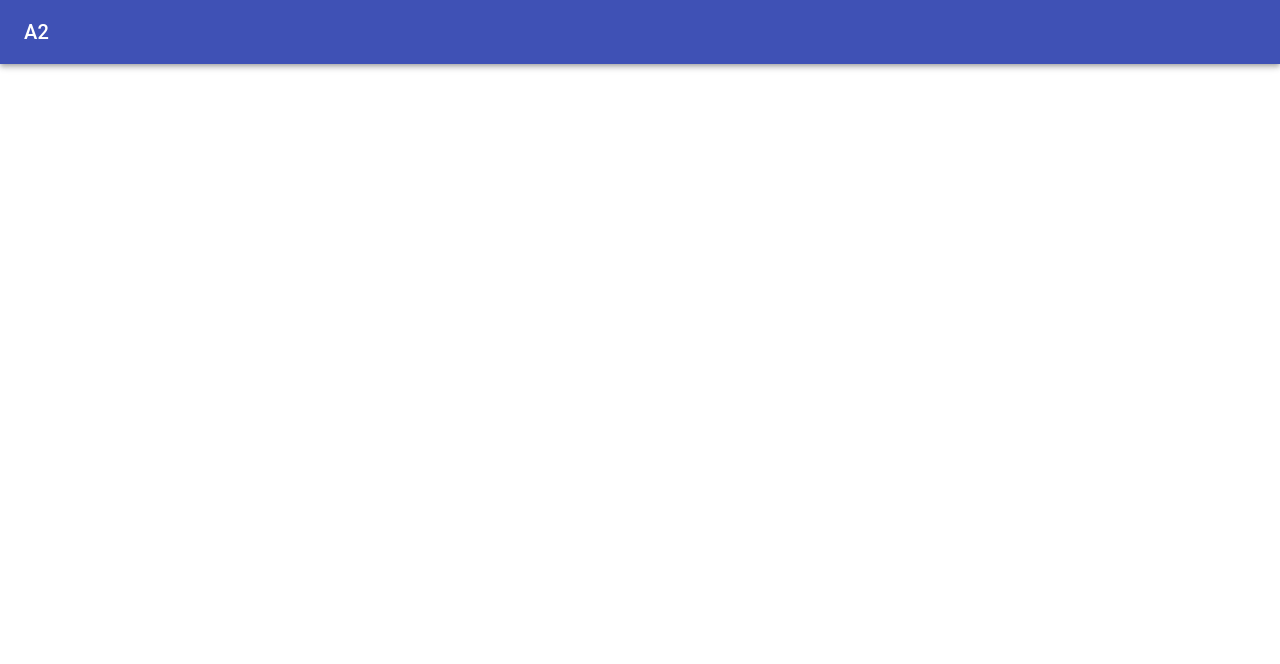
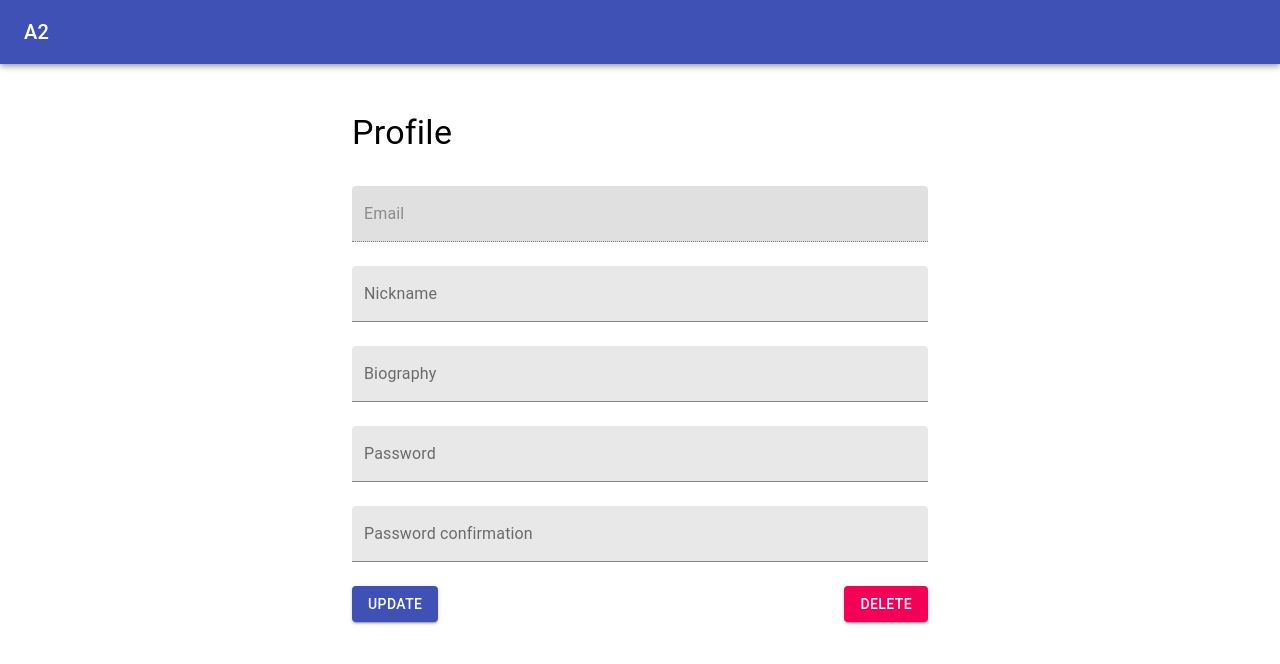
Before and after one commit to TheAvengersInitiative/ProjectA2Front, a React (Create React App) app: page /profile in a window 1280 px wide. Shown: the top 664 px of the page. Built offline with nearby package versions, Linux system fonts and the light colour scheme; no server answers.

Commit message:
pending back integration

```diff
--- a/src/App.js
+++ b/src/App.js
@@ -3,11 +3,17 @@ import { AppBar, Container, Toolbar, Typography, Box } from "@material-ui/core";
 import { Switch, Route, BrowserRouter as Router } from "react-router-dom";
 import ProjectPage from "./pages/proyects/ProjectPage";
 import AddNewProject from "./pages/project/ProjectForm";
-import { addProject, editProject, register, editUserInfoById} from "./utils/Projects";
+import {
+  addProject,
+  editProject,
+  register,
+  editUserInfo,
+} from "./utils/Projects";
 import HomePage from "./pages/home/HomePage";
 import RecoverPassword from "./components/RecoverPassword";
 import ResetPassword from "./components/ResetPassword";
 import Register from "./pages/session/Register";
+import ModifyUser from "./pages/user/ModifyUser";
 
 function App() {
   return (
@@ -29,13 +35,17 @@ function App() {
                   submit={register}
                 />
               </Route>
-              <Route path="/profile/:id">
-                <Register
+              <Route
+                path="/profile"
+                render={(props) => (
+                  <ModifyUser
                     title="Profile"
                     subtitle=""
-                    submit={editUserInfoById}
-                />
-              </Route>
+                    submit={editUserInfo}
+                    {...props}
+                  />
+                )}
+              ></Route>
               <Route
                 exact
                 path="/"
--- a/src/pages/session/Register.js
+++ b/src/pages/session/Register.js
@@ -1,5 +1,5 @@
 import { Box, Button, Container, Grid, Typography } from "@material-ui/core";
-import React, { useEffect } from "react";
+import React from "react";
 import { Formik, Form } from "formik";
 import TextFieldContainer from "../../components/TextFieldContainer";
 import * as yup from "yup";
--- a/src/pages/user/ModifyUser.js
+++ b/src/pages/user/ModifyUser.js
@@ -2,115 +2,86 @@ import {
   Box,
   Button,
   Container,
-    Dialog, DialogActions,
+  Dialog,
+  DialogActions,
   DialogContent,
   DialogContentText,
   DialogTitle,
   Grid,
-    Typography
+  Typography,
 } from "@material-ui/core";
-import React, {useEffect, useState} from "react";
+import React, { useEffect, useState } from "react";
 import { Formik, Form } from "formik";
 import TextFieldContainer from "../../components/TextFieldContainer";
 import * as yup from "yup";
-import {useHistory, useParams} from "react-router-dom";
+import { useHistory } from "react-router-dom";
 
 import { withSnackbar } from "../../components/SnackBarHOC";
-import {getUserInfoById} from "../../utils/Projects";
+import { getUserInfoById, deleteUser } from "../../utils/Projects";
 
 const validationSchema = yup.object().shape({
-    email: yup.string().email().required().nullable(),
-    nickname: yup.string().required().nullable().min(3).max(24),
-    bio: yup.string().nullable().max(500),
-    password: yup
-        .string()
-        .required("Password is required")
-        .min(8, "Password should be of minimum 8 characters length")
-        .max(31, "Password must be less than 32 characters length"),
-    //.oneOf([yup.ref("repeatPassword")], "Passwords do not match"),
+  email: yup.string().email().required().nullable().label("Email"),
+  nickname: yup.string().required().nullable().min(3).max(24).label("Nickname"),
+  biography: yup.string().nullable().max(500).label("Biography"),
+  password: yup.string().required().min(8).max(31).label("Password"),
 
   passwordConfirmation: yup
     .string()
-        .required("Password is required")
-        .min(8, "Password should be of minimum 8 characters length")
-        .max(31, "Password must be less than 32 characters length")
-        .oneOf([yup.ref("password")], "Passwords do not match"),
-    //chequear que las dos passwords sean iguales
+    .required()
+    .min(8)
+    .max(31)
+    .oneOf([yup.ref("password")], "Passwords do not match")
+    .label("Password confirmation"),
 });
 
-export const ModifyUser = (props) => {
-
-    const [initialValues, setInitialValues] = useState({
+const ModifyUser = (props) => {
+  const initialValues = {
     email: "",
     nickname: "",
-        bio: "",
+    biography: "",
     password: "",
     passwordConfirmation: "",
-    });
-    let { id } = useParams();
+  };
 
-    const { showMessage } = props;
+  const { showMessage, submit, subtitle, title } = props;
 
   useEffect(() => {
-        if (id) {
-            getUserInfoById(id)
+    getUserInfoById()
       .then((res) => {
-                    console.log(res.data);
         const value = {};
         Object.keys(res.data).forEach((key) => (value[key] = res.data[key]));
-
-                    setInitialValues(value);
       })
-                .catch(() => {
-                    showMessage("error", "There was an error!");
+      .catch((e) => {
+        showMessage("error", e.response?.data?.errors || "An error ocurred");
       });
-        }
   }, []);
 
-    useEffect(() => {
-        console.log("init ", initialValues);
-    }, [initialValues]);
-
-    return (
-        <>{
-            initialValues.email && (
-            <ShowForm initialValues={initialValues} id={id} {...props} />
-            )
-        }
-        </>
-    );
-};
-
-export const ShowForm = (props) => {
-    const { title, subtitle, submit, showMessage, initialValues } = props;
   const history = useHistory();
 
-    const [open, setOpen] = React.useState(false);
+  const [open, setOpen] = useState(false);
 
   const handleClickOpen = () => {
     setOpen(true);
   };
-    const handleGoHome = (values) => {
+  const handleGoHome = async () => {
     try {
-            //borrar el usuario. falta end point
-
+      await deleteUser();
       showMessage("success", `Succesfully deleted your account`);
 
       setTimeout(() => {
-                history.push('/home');
+        history.push("/home");
       }, 1000);
     } catch (e) {
-            showMessage("error", "An error ocurred");
+      showMessage("error", e.response?.data?.errors || "An error ocurred");
     }
-
   };
-    const handleClose = () =>{
+  const handleClose = () => {
     setOpen(false);
-    }
+  };
 
   const onSubmit = async (values) => {
     try {
-            await submit(id, values)
+      await submit(values);
 
       showMessage("success", `Succesfully created user`);
 
@@ -118,7 +89,7 @@ export const ShowForm = (props) => {
         history.push(`/login`);
       }, 1000);
     } catch (e) {
-            showMessage("error", "An error ocurred");
+      showMessage("error", e.response?.data?.errors || "An error ocurred");
     }
   };
   return (
@@ -148,6 +119,7 @@ export const ShowForm = (props) => {
                           id="email"
                           label="Email"
                           formikProps={formikProps}
+                          disabled
                         />
                       </Grid>
                       <Grid item xs={12}>
@@ -159,8 +131,8 @@ export const ShowForm = (props) => {
                       </Grid>
                       <Grid item xs={12}>
                         <TextFieldContainer
-                                                    id="bio"
-                                                    label="Bio"
+                          id="biography"
+                          label="Biography"
                           formikProps={formikProps}
                         />
                       </Grid>
@@ -180,7 +152,13 @@ export const ShowForm = (props) => {
                           type="password"
                         />
                       </Grid>
-                                            <Grid item xs={12}>
+                      <Grid
+                        container
+                        item
+                        xs={12}
+                        justifyContent={"space-between"}
+                      >
+                        <Grid item>
                           <Button
                             variant="contained"
                             color="primary"
@@ -189,15 +167,15 @@ export const ShowForm = (props) => {
                             {"UPDATE"}
                           </Button>
                         </Grid>
-                                            <Grid item xs={12}>
+                        <Grid item>
                           <Button
                             variant="contained"
-                                                    color="primary"
-                                                    type="submit"
+                            color="secondary"
                             onClick={handleClickOpen}
                           >
                             {"DELETE"}
                           </Button>
+                        </Grid>
                       </Grid>
                       <Dialog
                         open={open}
@@ -205,17 +183,26 @@ export const ShowForm = (props) => {
                         aria-labelledby="alert-dialog-title"
                         aria-describedby="alert-dialog-description"
                       >
-                                                <DialogTitle id="alert-dialog-title">{"Delete your account"}</DialogTitle>
+                        <DialogTitle id="alert-dialog-title">
+                          {"Delete your account"}
+                        </DialogTitle>
                         <DialogContent>
                           <DialogContentText id="alert-dialog-description">
-                                                        Deleting your account is permanent and will remove all content including comments, avatars and profile settings. Are you sure you want to delete your account?
+                            Deleting your account is permanent and will remove
+                            all content including comments, avatars and profile
+                            settings. Are you sure you want to delete your
+                            account?
                           </DialogContentText>
                         </DialogContent>
                         <DialogActions>
                           <Button onClick={handleClose} color="primary">
                             CANCEL
                           </Button>
-                                                    <Button onClick={handleGoHome} color="primary" autoFocus>
+                          <Button
+                            onClick={handleGoHome}
+                            color="primary"
+                            autoFocus
+                          >
                             DELETE
                           </Button>
                         </DialogActions>
--- a/src/utils/Projects.js
+++ b/src/utils/Projects.js
@@ -18,7 +18,7 @@ export const recoverPassword = async (data) =>
 export const resetPassword = async (data) =>
   await axiosInstance.post("/reset-password", data);
 
-export const getUserInfoById = async (id) =>
-    await axiosInstance.get(`/user/${id}`);
-export const editUserInfoById = async (id, data) =>
-    await axiosInstance.put(`/user/${id}`, data);
+export const getUserInfoById = async () => await axiosInstance.get("/user");
+export const editUserInfo = async (data) =>
+  await axiosInstance.put("/user", data);
+export const deleteUser = async () => await axiosInstance.delete("/user");
```
Lines whose indentation alone changed are shown as unchanged.
